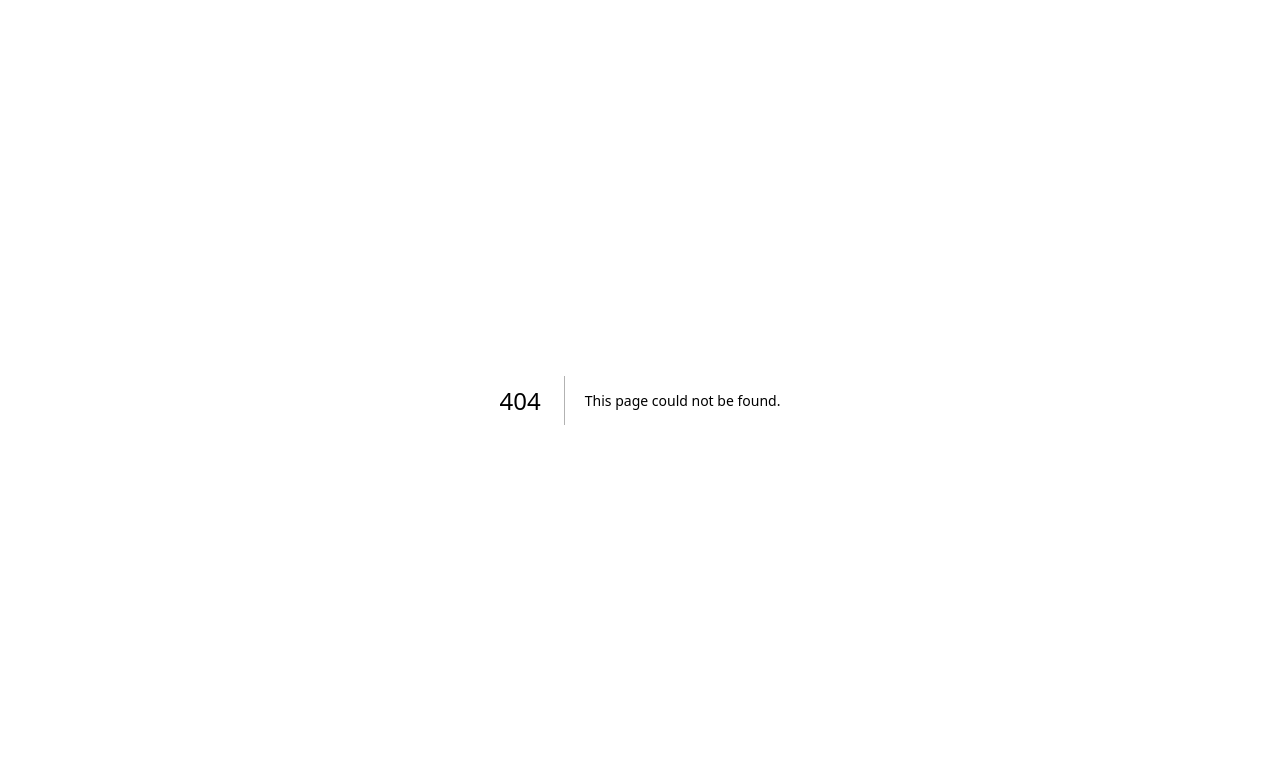
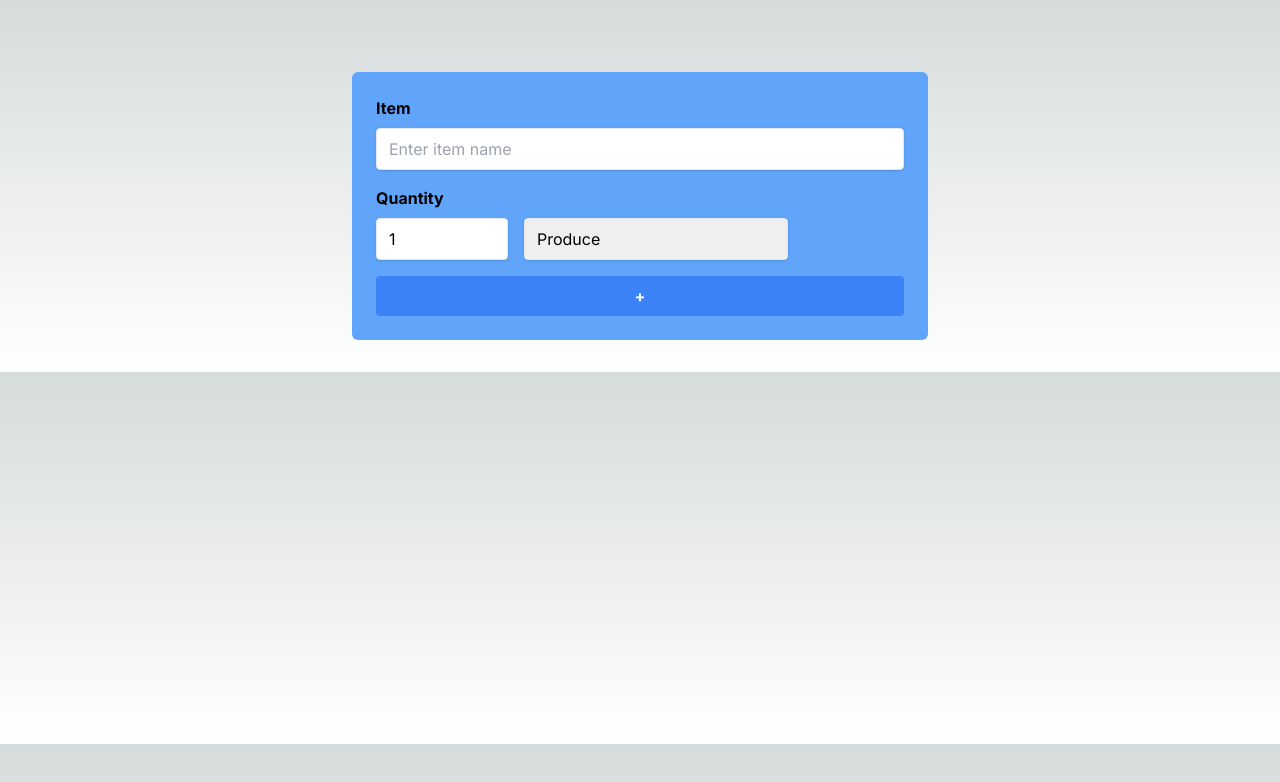
Before and after one commit to HHafeez123/cprg306-assignments, a Next.js app: page /week4 in a window 1280 px wide. Before the commit this address had no page. Shown: the top 782 px of the page. Built offline with nearby package versions, Linux system fonts and the light colour scheme.

Commit message:
week 4
Shopping for an item

```diff
--- a/app/page.js
+++ b/app/page.js
@@ -13,6 +13,12 @@ export default function Home() {
       <Link  href="/week3" style={{fontSize: '1em', marginLeft: '250px'}}>Week 3</Link>
       </div>
 
+
+      <div style={{ marginLeft: '250px' }}>
+                <Link href="/week4" style={{ fontSize: '1em' }}>
+                    Week 4
+                </Link>
+            </div>
     </main>
   )
 }
--- /dev/null
+++ b/app/week4/new-item.js
@@ -0,0 +1,68 @@
+"use client";
+
+import { useState } from "react";
+
+function NewItem() {
+    const [name, setName] = useState("");
+    const [quantity, setQuantity] = useState(1);
+    const [category, setCategory] = useState("produce");
+
+    const handleSubmit = (e) => {
+        e.preventDefault();
+        alert(`Item: ${name}, Quantity: ${quantity}, Category: ${category}`);
+        setName("");
+        setQuantity(1);
+        setCategory("produce");
+    };
+
+    return (
+        <div className="bg-dark-blue-600 p-8 mx-auto w-1/2 mt-10 rounded-md">
+            <div className="bg-blue-400 p-6 rounded-md">
+                <form onSubmit={handleSubmit}>
+                    <div className="mb-4">
+                        <label className="block text-black font-bold mb-2">Item</label>
+                        <input
+                            type="text"
+                            value={name}
+                            onChange={(e) => setName(e.target.value)}
+                            className="shadow appearance-none border rounded w-full py-2 px-3 text-black"
+                            placeholder="Enter item name"
+                        />
+                    </div>
+                    <div className="mb-4">
+                        <label className="block text-black font-bold mb-2">Quantity</label>
+                        <input
+                            type="number"
+                            value={quantity}
+                            onChange={(e) => setQuantity(Number(e.target.value))}
+                            min="1" max="99"
+                            className="shadow appearance-none border rounded w-1/4 py-2 px-3 text-black"
+                            placeholder="1"
+                        />
+                        <select
+                            value={category}
+                            onChange={(e) => setCategory(e.target.value)}
+                            className="shadow appearance-none border rounded w-1/2 ml-4 py-2 px-3 text-black"
+                        >
+                            <option value="produce">Produce</option>
+                            <option value="dairy">Dairy</option>
+                            <option value="bakery">Bakery</option>
+                            <option value="meat">Meat</option>
+                            <option value="frozen-foods">Frozen Foods</option>
+                            <option value="canned-goods">Canned Goods</option>
+                            <option value="dry-goods">Dry Goods</option>
+                            <option value="beverages">Beverages</option>
+                            <option value="snacks">Snacks</option>
+                            <option value="household">Household</option>
+                            <option value="other">Other</option>
+                        </select>
+                    </div>
+                    <button type="submit"
+                    className="flex-shrink-0 w-full bg-blue-500 hover:bg-blue-700 text-white font-bold py-2 px-4 rounded">+</button>
+                </form>
+            </div>
+        </div>
+    );
+}
+
+export default NewItem;
--- /dev/null
+++ b/app/week4/page.js
@@ -0,0 +1,15 @@
+import dynamic from 'next/dynamic';
+
+const NewItem = dynamic(() => import('./new-item'), {
+  ssr: false
+});
+
+function Page() {
+    return (
+        <div>
+            <NewItem />
+        </div>
+    );
+}
+
+export default Page;
```
